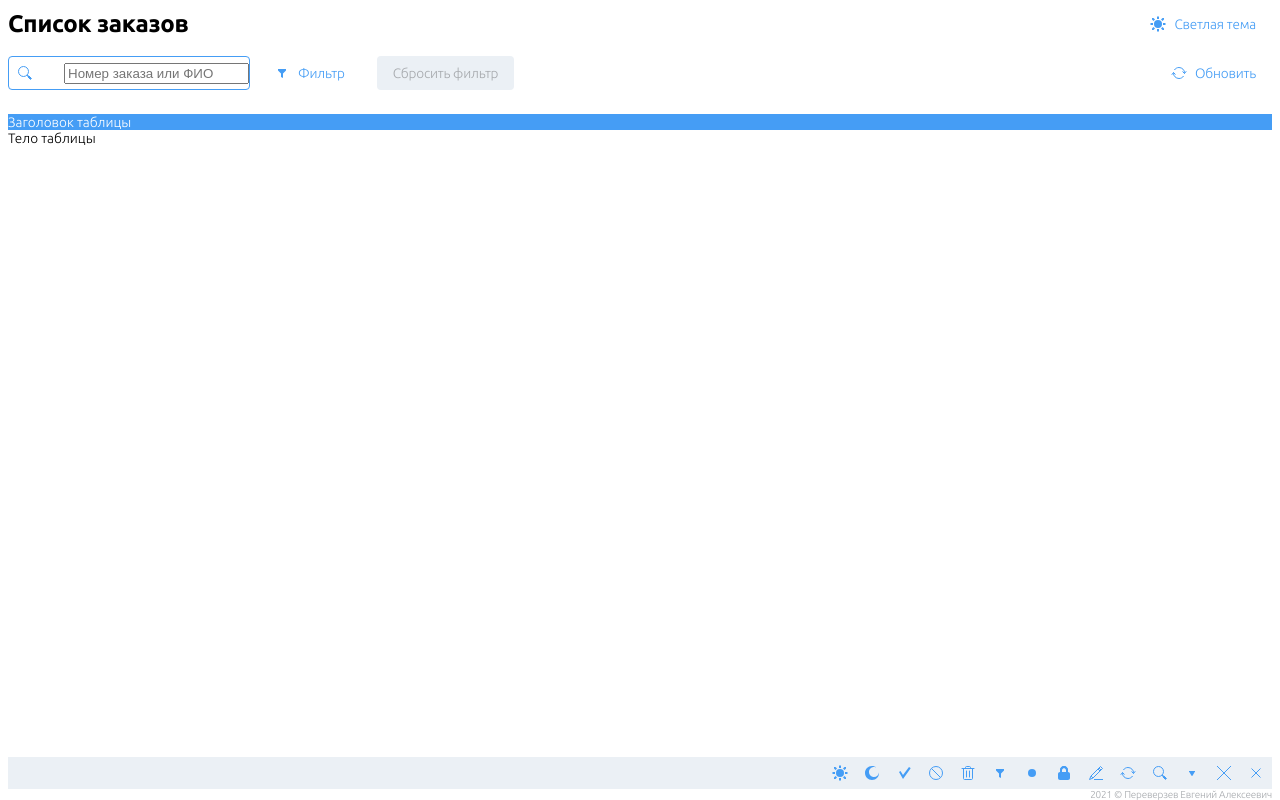
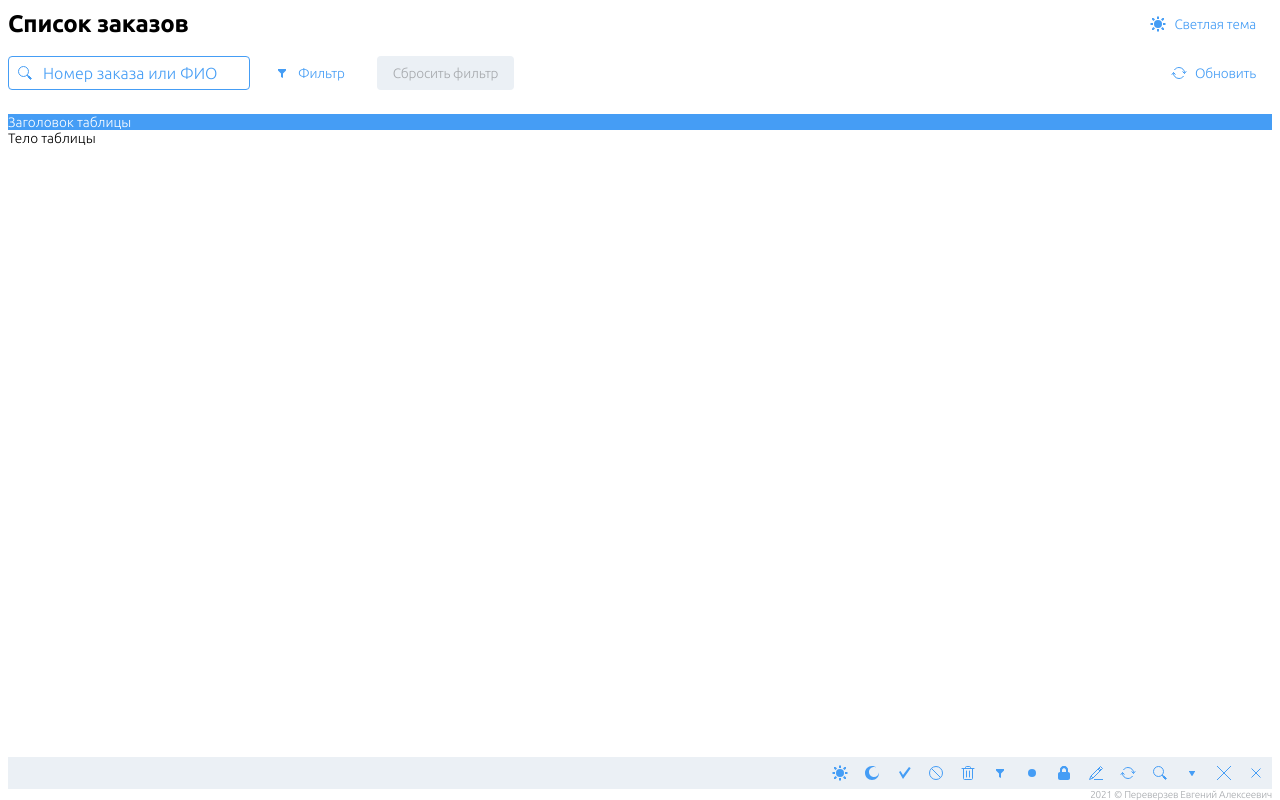
Before and after one commit to EugenePereverzev/admin-panel-react, a React (Create React App) app: page / in a window 1280 px wide. Built offline with nearby package versions, Linux system fonts and the light colour scheme.

Commit message:
Разбивка на компоненты: 07

```diff
--- a/src/components/Filter/Filter.js
+++ b/src/components/Filter/Filter.js
@@ -21,7 +21,13 @@ class Filter extends Component {
     render () {
         const filterDetail = this.state.isOpen && (
             <FilterDetail>
-                <Range label="Дата оформления" startLabel="c" endLabel="по" placeHolder="dd.mm.yyyy" startValue="20.01.2021"/>
+                <Range
+                    label="Дата оформления"
+                    startLabel="c"
+                    endLabel="по"
+                    placeHolder="dd.mm.yyyy"
+                    startValue="20.01.2021"
+                    pattern="[0-9]{1,2}\.[0-9]{1,2}\.[0-9]{2,4}"/>
                 <Button label="Применить"/>
             </FilterDetail>
         );
--- a/src/components/Filter/Range.js
+++ b/src/components/Filter/Range.js
@@ -9,8 +9,18 @@ class Range extends Component {
             <div className="range">
                 <div className="range-label">{this.props.label}</div>
                 <div className="range-values">
-                    <Input label={this.props.startLabel} placeHolder={this.props.startPlaceHolder || this.props.placeHolder} value={this.props.startValue} width="10rem"/>
-                    <Input label={this.props.endLabel} placeHolder={this.props.endPlaceHolder || this.props.placeHolder} value={this.props.endValue} width="10rem"/>
+                    <Input
+                        label={this.props.startLabel}
+                        placeHolder={this.props.startPlaceHolder || this.props.placeHolder}
+                        pattern={this.props.startPattern || this.props.pattern}
+                        value={this.props.startValue}
+                        width="10rem"/>
+                    <Input
+                        label={this.props.endLabel}
+                        placeHolder={this.props.endPlaceHolder || this.props.placeHolder}
+                        pattern={this.props.endPattern || this.props.pattern}
+                        value={this.props.endValue}
+                        width="10rem"/>
                 </div>
             </div>
         );
--- a/src/components/Input/Input.css
+++ b/src/components/Input/Input.css
@@ -13,3 +13,22 @@
     margin: 0 0.25rem;
     flex-shrink: 0;
 }
+
+.input-field {
+    flex-grow: 1;
+    font: var(--normal-font);
+    border: none;
+    min-width: 0;
+}
+
+.input-field:focus {
+    outline: none;
+}
+
+.input-field:invalid {
+    color: darkred;
+}
+
+.input-field::placeholder {
+    color: var(--control-color);
+}
--- a/src/components/Input/Input.js
+++ b/src/components/Input/Input.js
@@ -31,7 +31,13 @@ class Input extends Component {
             <div className={classString} {...style}>
                 {this.props.children}
                 {label}
-                <input type="text" className="input-field" value={this.state.value} onChange={this.handlerOnChange} placeholder={this.props.placeHolder}/>
+                <input
+                    type="text"
+                    className="input-field"
+                    value={this.state.value}
+                    onChange={this.handlerOnChange}
+                    placeholder={this.props.placeHolder}
+                    pattern={this.props.pattern}/>
                 {button}
             </div>
         )
```
